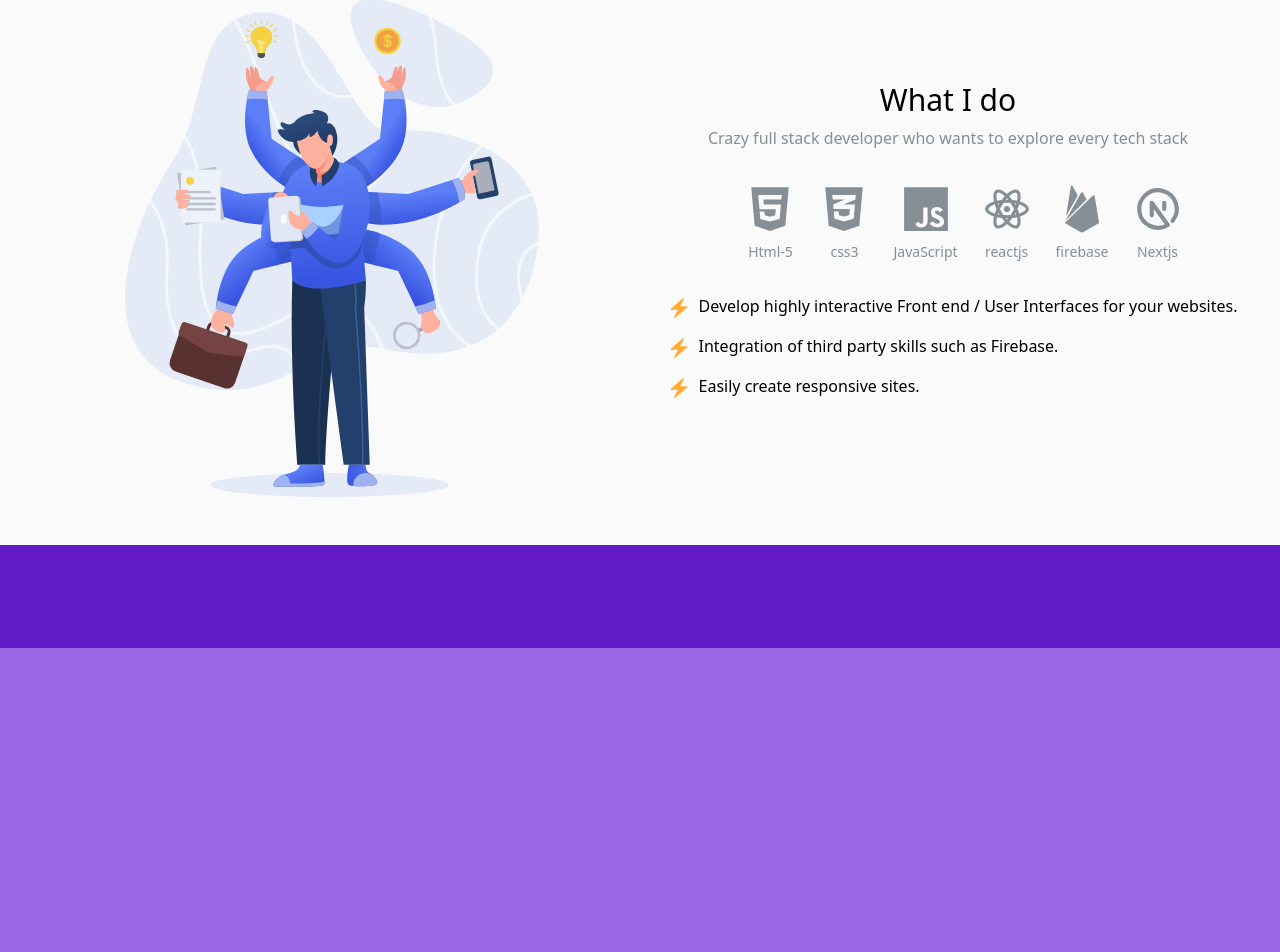
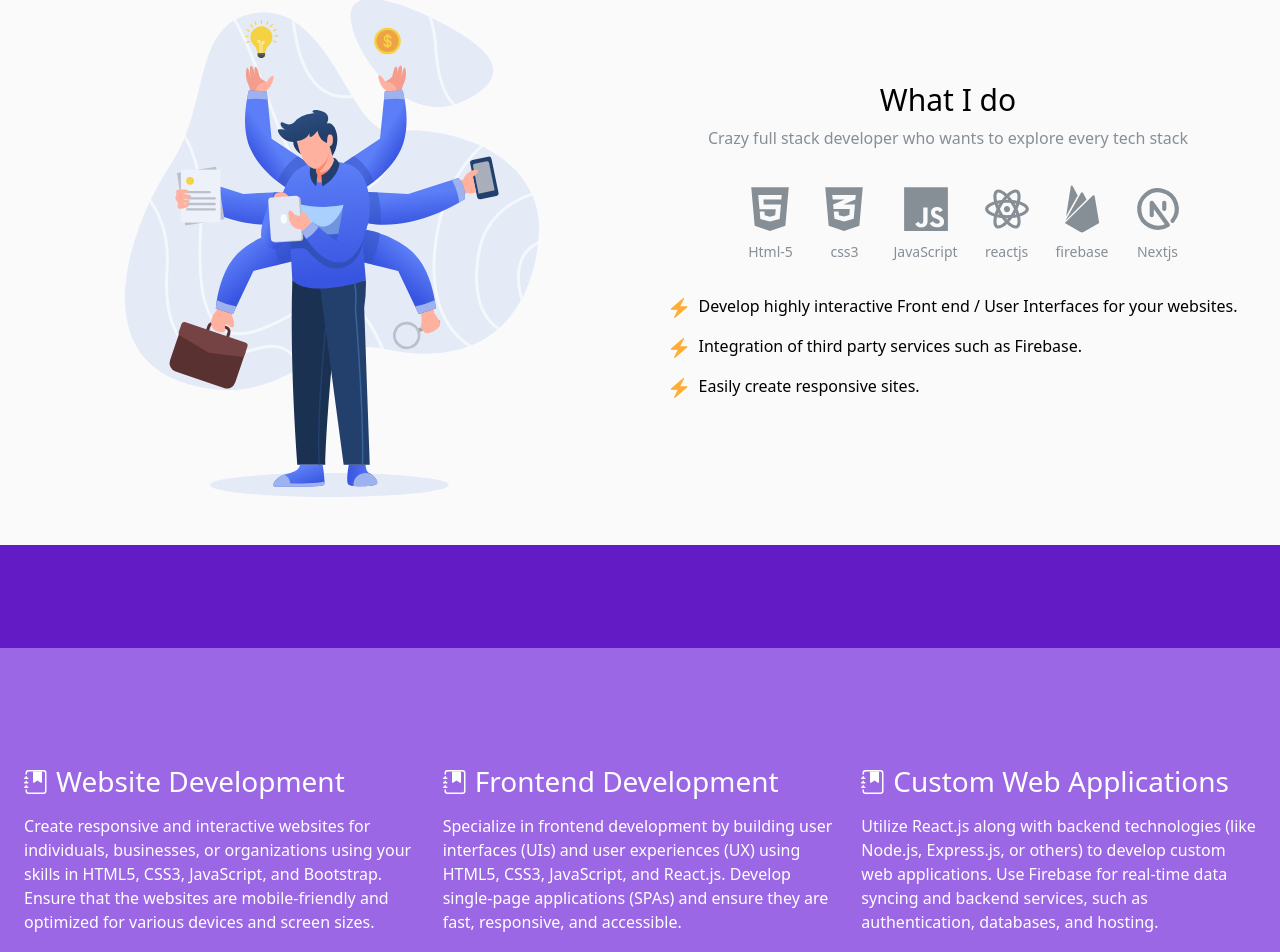
Before and after one commit to ZAINKHAN25/Portfolio-template, a React (Create React App) app: page / in a window 1280 px wide. Shown: the part 952-1904 px from the top of the page. Built offline with nearby package versions, Linux system fonts and the light colour scheme.

Commit message:
Service Component Work Start

```diff
--- a/src/Components/Navbar.jsx
+++ b/src/Components/Navbar.jsx
@@ -3,6 +3,7 @@ import { useEffect, useState } from 'react';
 import { FaBars } from "react-icons/fa";
 
 import HomeDiv from './HomeDiv.jsx';
+import Skills from './Skills.jsx';
 import Services from './Services.jsx';
 
 
@@ -73,14 +74,14 @@ export default function Navbar() {
                                 </a>
                             </li>
                             <li className="nav-item">
+                                <a className="nav-link" href="#service">
+                                    service
+                                </a>
+                            </li>
+                            <li className="nav-item">
                                 <a className="nav-link" href="#portfolio">
                                     portfolio
                                     <span id="line"></span>
-                                </a>
-                            </li>
-                            <li className="nav-item">
-                                <a className="nav-link" href="#service">
-                                    service
                                 </a>
                             </li>
                             <li className="nav-item">
@@ -97,6 +98,9 @@ export default function Navbar() {
             <div data-bs-spy="scroll" data-bs-target="#navbar-example2" data-bs-root-margin="0px 0px -40%" data-bs-smooth-scroll="true" className="scrollspy-example bg-body-tertiary rounded-2" tabIndex="0">
                 <HomeDiv />
                 <div id='skills' className="section">
+                    <Skills scrolled={isServices} />
+                </div>
+                <div id='service' className="section">
                     <Services scrolled={isServices} />
                 </div>
                 <div id='portfolio' className="section">
--- a/src/Components/Services.jsx
+++ b/src/Components/Services.jsx
@@ -1,64 +1,31 @@
-import React, { useEffect, useRef } from 'react'
-import skillsImg from '../assets/skillsImg.svg'
-import skillsListIcon from '../assets/skillsListIcon.png'
-import { skillsList, skillsIcons, skillsSubTitle } from '../Constants/Constants'
+import { BsJournalBookmarkFill } from "react-icons/bs";
+import { servicesList } from "../Constants/Constants";
 
-export default function skills({ scrolled }) {
+export default function Services() {
     return (
-        <div className='row serviceDiv px-4 py-5'>
-            <div className='col-lg-6 col-md-12 col-12 d-flex flex-column justify-content-center align-items-center'>
-                <img src={skillsImg} alt="" className={`skillsImg ${scrolled && "fadeInLeft"}`} />
+        <div className='row px-4 py-5 justify-content-center'>
+            {
+                servicesList.map((singleService, index) => {
+                    return (
+                        <div className="col-lg-4 col-md-6 col-12 mt-lg-4 mt-5" key={index}>
+                            <div className="cardDiv d-flex flex-column gap-3 ">
+                                <div className="serviceHeadingDiv d-flex align-items-center gap-2">
+                                    <div className="iconDiv">
+                                        <BsJournalBookmarkFill className="sevicesIcon" />
                                     </div>
-            <div className="col-lg-6 col-md-12 col-12 d-flex justify-content-center align-items-center">
-                <div className='d-flex flex-column justify-content-center align-items-center skillsIconDiv'>
-
-                    <h1 className={`skillsHeading ${scrolled && "fadeInRight"}`}>
-                        What I do
-                    </h1>
-                    <p className={`skillsSubTitle ${scrolled && "fadeInRight"}`}>
-                        {skillsSubTitle}
-                    </p>
-
-                    <div className={`skillIconsDiv ${scrolled && "fadeInRight"}`}>
-                        <ul className='iconsList d-flex gap-4 align-items-center justify-content-center flex-wrap'>
-                            {
-                                skillsIcons.map((v, i) => {
-                                    return (
-                                        <li className='singleIcon d-flex justify-content-center align-items-center flex-column' key={i}>
-                                            <span className='skillsIcon'>
-                                                {v.icon}
-                                            </span>
-                                            <p className='skillsIconTitle'>
-                                                {v.title}
-                                            </p>
-                                        </li>
-                                    )
-                                })
-                            }
-                        </ul>
+                                    <div className="serviceHeading">
+                                        <h3>{singleService.title}</h3>
                                     </div>
-
-                    <div className={`skillsListDiv ${scrolled && "fadeInRight"}`}>
-                        {
-                            skillsList.map((v, i) => {
-                                return (
-                                    <div key={i} className='d-flex'>
-
-                                        <div className="listImageDiv">
-                                            <img src={skillsListIcon} className='skillsListIcon' alt="" />
                                 </div>
-                                        <p className="listContentDiv">
-                                            {v}
-                                        </p>
+                                <div className="serviceDesc">
+                                    {singleService.description}
+                                </div>
+                            </div>
                         </div>
                     )
                 })
             }
-                    </div>
 
-                </div>
-
-            </div>
         </div>
     )
 }
--- /dev/null
+++ b/src/Components/Skills.jsx
@@ -0,0 +1,64 @@
+import React, { useEffect, useRef } from 'react'
+import skillsImg from '../assets/skillsImg.svg'
+import skillsListIcon from '../assets/skillsListIcon.png'
+import { skillsList, skillsIcons, skillsSubTitle } from '../Constants/Constants'
+
+export default function skills({ scrolled }) {
+    return (
+        <div className='row skillsDiv px-4 py-5'>
+            <div className='col-lg-6 col-md-12 col-12 d-flex flex-column justify-content-center align-items-center'>
+                <img src={skillsImg} alt="" className={`skillsImg ${scrolled && "fadeInLeft"}`} />
+            </div>
+            <div className="col-lg-6 col-md-12 col-12 d-flex justify-content-center align-items-center">
+                <div className='d-flex flex-column justify-content-center align-items-center skillsIconDiv'>
+
+                    <h1 className={`skillsHeading ${scrolled && "fadeInRight"}`}>
+                        What I do
+                    </h1>
+                    <p className={`skillsSubTitle ${scrolled && "fadeInRight"}`}>
+                        {skillsSubTitle}
+                    </p>
+
+                    <div className={`skillIconsDiv ${scrolled && "fadeInRight"}`}>
+                        <ul className='iconsList d-flex gap-4 align-items-center justify-content-center flex-wrap'>
+                            {
+                                skillsIcons.map((v, i) => {
+                                    return (
+                                        <li className='singleIcon d-flex justify-content-center align-items-center flex-column' key={i}>
+                                            <span className='skillsIcon'>
+                                                {v.icon}
+                                            </span>
+                                            <p className='skillsIconTitle'>
+                                                {v.title}
+                                            </p>
+                                        </li>
+                                    )
+                                })
+                            }
+                        </ul>
+                    </div>
+
+                    <div className={`skillsListDiv ${scrolled && "fadeInRight"}`}>
+                        {
+                            skillsList.map((v, i) => {
+                                return (
+                                    <div key={i} className='d-flex'>
+
+                                        <div className="listImageDiv">
+                                            <img src={skillsListIcon} className='skillsListIcon' alt="" />
+                                        </div>
+                                        <p className="listContentDiv">
+                                            {v}
+                                        </p>
+                                    </div>
+                                )
+                            })
+                        }
+                    </div>
+
+                </div>
+
+            </div>
+        </div>
+    )
+}
--- a/src/Constants/Constants.js
+++ b/src/Constants/Constants.js
@@ -34,8 +34,39 @@ const skillsIcons = [
 
 const skillsList = [
     "Develop highly interactive Front end / User Interfaces for your websites.",
-    "Integration of third party skills such as Firebase.",
+    "Integration of third party services such as Firebase.",
     "Easily create responsive sites."
 ]
 
-export { skillsSubTitle, skillsIcons, skillsList }
+const servicesList = [
+    {
+        title: "Website Development",
+        description: "Create responsive and interactive websites for individuals, businesses, or organizations using your skills in HTML5, CSS3, JavaScript, and Bootstrap. Ensure that the websites are mobile-friendly and optimized for various devices and screen sizes."
+    },
+    {
+        title: "Frontend Development",
+        description: "Specialize in frontend development by building user interfaces (UIs) and user experiences (UX) using HTML5, CSS3, JavaScript, and React.js. Develop single-page applications (SPAs) and ensure they are fast, responsive, and accessible."
+    },
+    {
+        title: "Custom Web Applications",
+        description: "Utilize React.js along with backend technologies (like Node.js, Express.js, or others) to develop custom web applications. Use Firebase for real-time data syncing and backend services, such as authentication, databases, and hosting."
+    },
+    {
+        title: "Web Hosting and Deployment",
+        description: "Assist clients in deploying their websites and web applications to hosting platforms such as Firebase Hosting, Netlify, or traditional web servers. Optimize website performance and ensure secure connections (HTTPS)."
+    },
+    {
+        title: "Maintenance and Updates",
+        description: "Offer maintenance services to keep websites and web applications up-to-date with security patches, performance improvements, and feature enhancements. Provide regular backups and monitoring for uptime."
+    },
+    {
+        title: "Responsive Design Audits",
+        description: "Evaluate existing websites for responsiveness across devices and browsers. Provide recommendations and implement improvements using CSS3 media queries and responsive design principles."
+    },
+    {
+        title: "Integration with APIs",
+        description: "Integrate third-party APIs (such as social media APIs, or data APIs) into web applications using JavaScript and frameworks like React.js. Ensure secure and efficient data exchange between systems."
+    },
+]
+
+export { skillsSubTitle, skillsIcons, skillsList, servicesList }
--- a/src/index.css
+++ b/src/index.css
@@ -327,17 +327,13 @@ body {
 
 /* skillDiv */
 
-.serviceDiv{
+.skillsDiv {
     background-color: #fafafa;
     width: 100%;
 }
 
-.listContentDiv{
+.listContentDiv {
     color: black;
-}
-
-.skillsDiv {
-    background-color: #fafafa;
 }
 
 .skillsHeading {
@@ -412,6 +408,17 @@ body {
 }
 
 /* end skillsDiv */
+
+/* servicesDiv */
+.sevicesIcon {
+    font-size: 24px;
+}
+
+.serviceHeading h3 {
+    margin-bottom: 0;
+}
+
+/* end servicesDiv */
 
 
 
```
Lines whose indentation alone changed are shown as unchanged.
